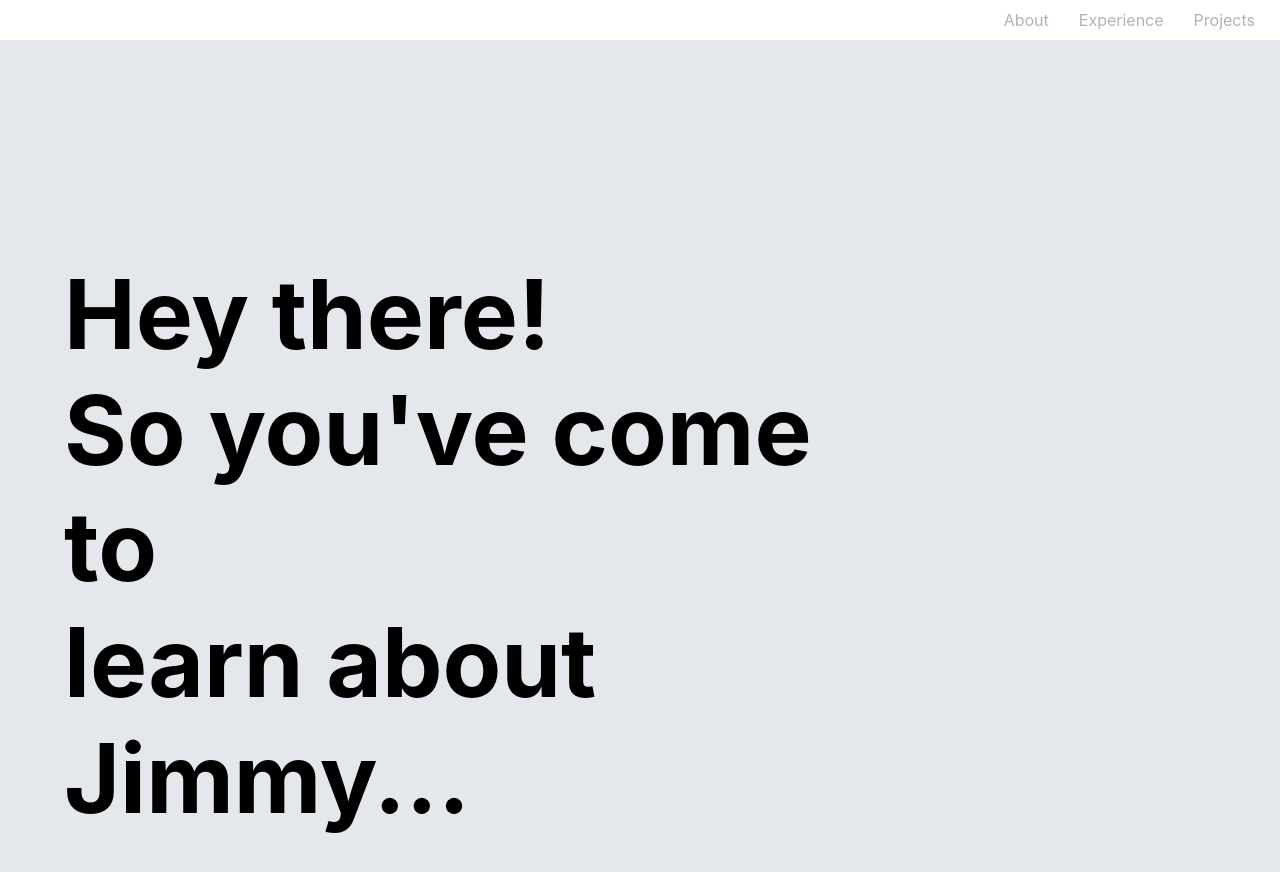
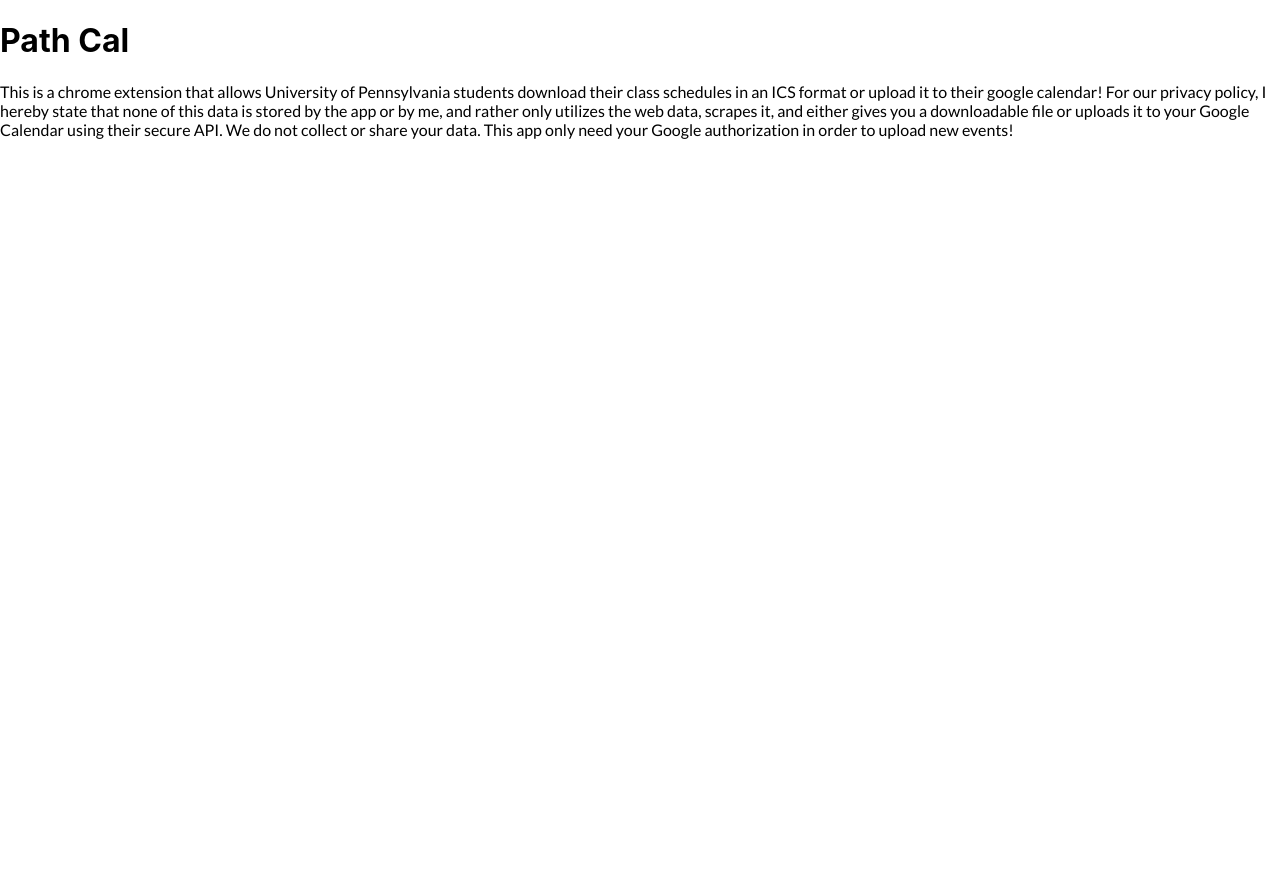
Before and after one commit to jimmyren23/jimmyren23.github.io, a React app: page /#/path-cal in a window 1280 px wide. Before the commit this address led to /. Shown: the top 872 px of the page. After the commit the page ends 800 px from the top, so only its background shows below. Built offline with nearby package versions, Linux system fonts and the light colour scheme.

Commit message:
added path cal

```diff
--- a/package.json
+++ b/package.json
@@ -30,6 +30,6 @@
     ]
   },
   "devDependencies": {
-    "gh-pages": "^3.1.0"
+    "gh-pages": "^3.2.3"
   }
 }
--- a/src/App.js
+++ b/src/App.js
@@ -6,9 +6,10 @@
 import Insta from './pages/Insta.js'
 import Recipe from './pages/Recipe.js'
 import Spotify from './pages/Spotify.js'
+import PathCal from './pages/PathCal';
 
 import {
-  BrowserRouter as Router,
+  HashRouter as Router,
   Routes,
   Route,
 } from "react-router-dom";
@@ -18,6 +19,7 @@
       <Router>
         <Routes>
           <Route exact path="/" element={<MainPage />} />
+          <Route exact path="/path-cal" element={<PathCal />} />
           <Route path="/poga" element={<Poga />} />
           <Route path="/recipe" element={<Recipe />} />
           <Route path="/spotify" element={<Spotify />} />
--- /dev/null
+++ b/src/pages/PathCal.js
@@ -0,0 +1,21 @@
+import React, { Component } from 'react';
+
+class PathCal extends Component {
+
+    render() {
+        return (
+            <div className="policy-page">
+              <h1>Path Cal</h1>
+              <p>
+              This is a chrome extension that allows University of Pennsylvania students download their class schedules in an ICS format or upload it to their google calendar!
+
+              For our privacy policy, I hereby state that none of this data is stored by the app or by me, and rather only utilizes the web data, scrapes it, and either gives you a downloadable file or uploads it to your Google Calendar using their secure API. We do not collect or share your data.
+
+              This app only need your Google authorization in order to upload new events!
+              </p>
+            </div>
+        );
+    }
+}
+
+export default PathCal;
--- a/src/pages/sections/MyWork.js
+++ b/src/pages/sections/MyWork.js
@@ -38,7 +38,7 @@
                     <InfoCard
                         color="#e4e7eb"
                         company="Clara"
-                        osition="Growth Hacker"
+                        position="Growth Hacker"
                         location="Remote"
                         years="May 2020-August 2020"
                         description="Created 5 new pricing options for startup accelerators to choose from with price comparisons.
```
